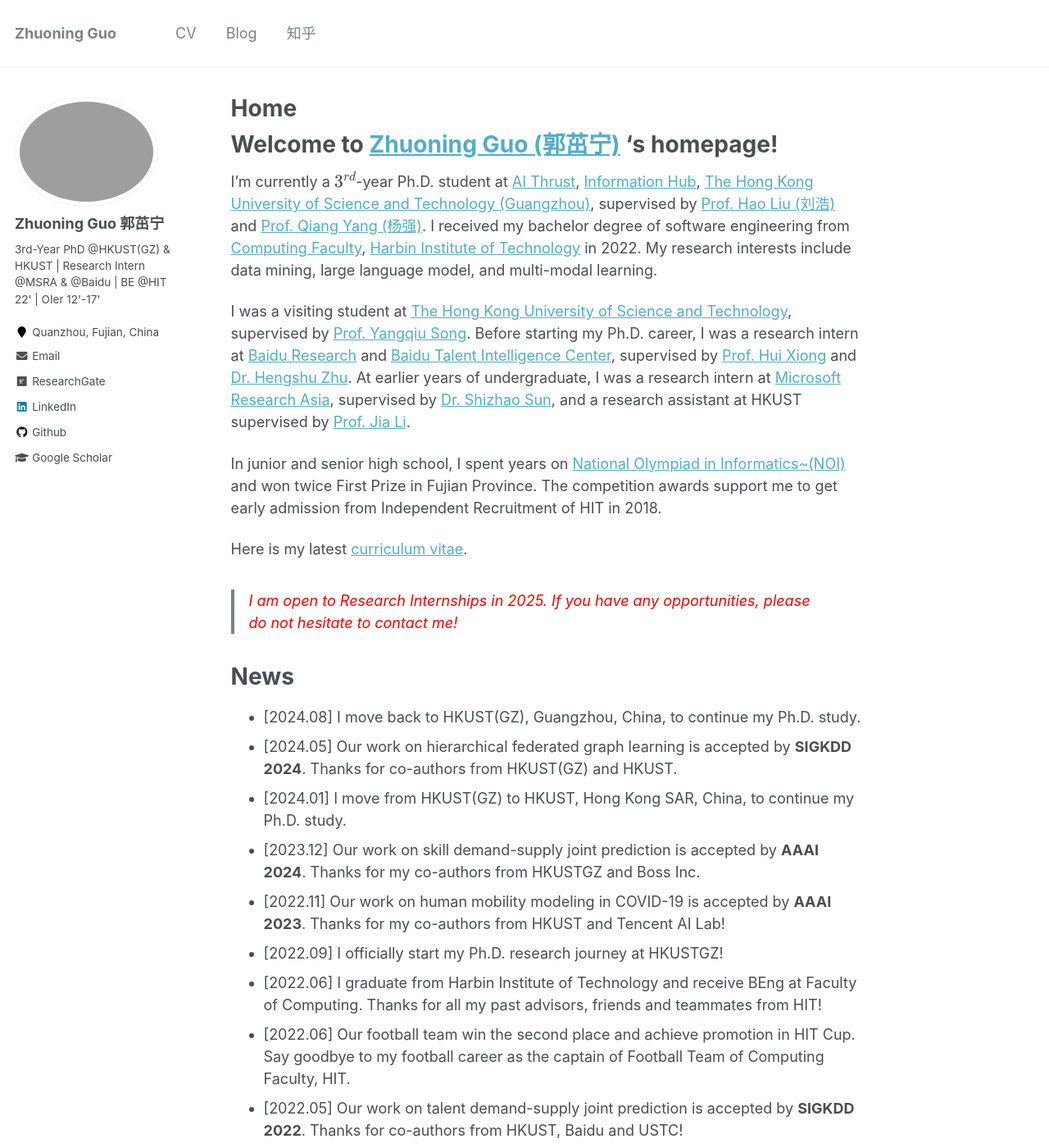
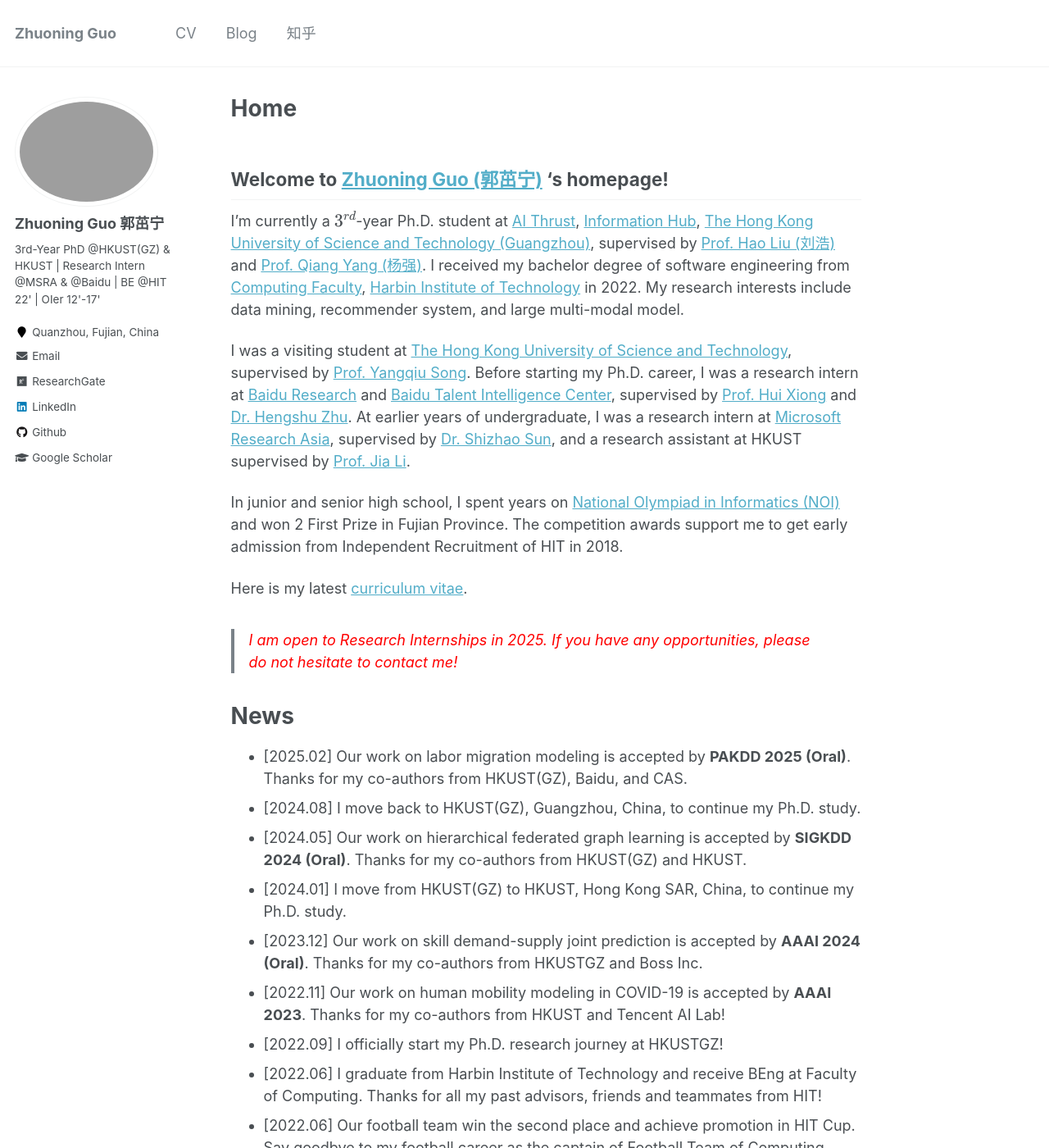
Before and after one commit to gzn00417/gzn00417.github.io, a Jekyll site: the page built from _pages/about.md, in a window 1280 px wide and 1400 px high. Shown: the whole window at 82% size. Built offline with Jekyll 4.4.1, drawn with Linux system fonts in a browser that asks for light colours; formulas are drawn with MathJax 3; some of the changed text lies outside the part shown.

Commit message:
update pakdd 2025

```diff
--- a/_pages/about.md
+++ b/_pages/about.md
@@ -8,13 +8,13 @@ redirect_from:
   - /about.html
 ---
 
-# Welcome to [Zhuoning Guo (郭茁宁)](https://gzn00417.github.io/) 's homepage!
+## Welcome to [Zhuoning Guo (郭茁宁)](https://gzn00417.github.io/) 's homepage!
 
-I'm currently a $3^{rd}$-year Ph.D. student at [AI Thrust](https://infh.hkust-gz.edu.cn/en/academics/ai), [Information Hub](https://infh.hkust-gz.edu.cn/en), [The Hong Kong University of Science and Technology (Guangzhou)](https://hkust-gz.edu.cn/), supervised by [Prof. Hao Liu (刘浩)](https://raymondhliu.github.io/) and [Prof. Qiang Yang (杨强)](https://cse.hkust.edu.hk/~qyang/). I received my bachelor degree of software engineering from [Computing Faculty](http://cs.hit.edu.cn/), [Harbin Institute of Technology](http://www.hit.edu.cn/) in 2022. My research interests include data mining, large language model, and multi-modal learning.
+I'm currently a $3^{rd}$-year Ph.D. student at [AI Thrust](https://infh.hkust-gz.edu.cn/en/academics/ai), [Information Hub](https://infh.hkust-gz.edu.cn/en), [The Hong Kong University of Science and Technology (Guangzhou)](https://hkust-gz.edu.cn/), supervised by [Prof. Hao Liu (刘浩)](https://raymondhliu.github.io/) and [Prof. Qiang Yang (杨强)](https://cse.hkust.edu.hk/~qyang/). I received my bachelor degree of software engineering from [Computing Faculty](http://cs.hit.edu.cn/), [Harbin Institute of Technology](http://www.hit.edu.cn/) in 2022. My research interests include data mining, recommender system, and large multi-modal model.
 
 I was a visiting student at [The Hong Kong University of Science and Technology](https://hkust.edu.hk/), supervised by [Prof. Yangqiu Song](https://cse.hkust.edu.hk/~yqsong/). Before starting my Ph.D. career, I was a research intern at [Baidu Research](http://research.baidu.com/) and [Baidu Talent Intelligence Center](https://ai.baidu.com/solution/recruitment), supervised by [Prof. Hui Xiong](http://datamining.rutgers.edu/) and [Dr. Hengshu Zhu](https://www.zhuhengshu.com/). At earlier years of undergraduate, I was a research intern at [Microsoft Research Asia](https://www.msra.cn/), supervised by [Dr. Shizhao Sun](https://scholar.google.com/citations?user=6tdI2m0AAAAJ&hl=zh-CN&oi=ao), and a research assistant at HKUST supervised by [Prof. Jia Li](https://sites.google.com/view/lijia).
 
-In junior and senior high school, I spent years on [National Olympiad in Informatics~(NOI)](https://www.noi.cn/) and won twice First Prize in Fujian Province. The competition awards support me to get early admission from Independent Recruitment of HIT in 2018.
+In junior and senior high school, I spent years on [National Olympiad in Informatics (NOI)](https://www.noi.cn/) and won 2 First Prize in Fujian Province. The competition awards support me to get early admission from Independent Recruitment of HIT in 2018.
 
 Here is my latest [curriculum vitae](https://gzn00417.github.io/cv/).
 
@@ -22,26 +22,29 @@ Here is my latest [curriculum vitae](https://gzn00417.github.io/cv/).
 
 # News
 
+- \[2025.02\] Our work on labor migration modeling is accepted by **PAKDD 2025 (Oral)**. Thanks for my co-authors from HKUST(GZ), Baidu, and CAS.
 - \[2024.08\] I move back to HKUST(GZ), Guangzhou, China, to continue my Ph.D. study.
-- \[2024.05\] Our work on hierarchical federated graph learning is accepted by **SIGKDD 2024**. Thanks for co-authors from HKUST(GZ) and HKUST.
+- \[2024.05\] Our work on hierarchical federated graph learning is accepted by **SIGKDD 2024 (Oral)**. Thanks for my co-authors from HKUST(GZ) and HKUST.
 - \[2024.01\] I move from HKUST(GZ) to HKUST, Hong Kong SAR, China, to continue my Ph.D. study.
-- \[2023.12\] Our work on skill demand-supply joint prediction is accepted by **AAAI 2024**. Thanks for my co-authors from HKUSTGZ and Boss Inc.
+- \[2023.12\] Our work on skill demand-supply joint prediction is accepted by **AAAI 2024 (Oral)**. Thanks for my co-authors from HKUSTGZ and Boss Inc.
 - \[2022.11\] Our work on human mobility modeling in COVID-19 is accepted by **AAAI 2023**. Thanks for my co-authors from HKUST and Tencent AI Lab!
 - \[2022.09\] I officially start my Ph.D. research journey at HKUSTGZ!
 - \[2022.06\] I graduate from Harbin Institute of Technology and receive BEng at Faculty of Computing. Thanks for all my past advisors, friends and teammates from HIT!
 - \[2022.06\] Our football team win the second place and achieve promotion in HIT Cup. Say goodbye to my football career as the captain of Football Team of Computing Faculty, HIT.
-- \[2022.05\] Our work on talent demand-supply joint prediction is accepted by **SIGKDD 2022**. Thanks for co-authors from HKUST, Baidu and USTC!
+- \[2022.05\] Our work on talent demand-supply joint prediction is accepted by **SIGKDD 2022 (Oral)**. Thanks for co-authors from HKUST, Baidu and USTC!
 - \[2022.02\] Our work on graphic design refining is accepted by **TVCG** (done during internship at MSRA). Thanks for co-authors from MSRA, PKU and XJTU.
 - \[2021.10\] I join Baidu Research, Baidu Inc, as a research intern.
 - \[2020.11\] I join Microsoft Research Asia as a research intern.
 - \[2020.05\] I join Massive Data Computing Lab, HIT, as an undergraduate intern.
 
-# Publications [(Google Scholar)](https://scholar.google.com/citations?user=jBd64WgAAAAJ)
+# Publications
 
+> Full list are in [(Google Scholar)](https://scholar.google.com/citations?user=jBd64WgAAAAJ).
+
+- **[PAKDD 2025 <u>Oral</u>]** **Zhuoning Guo**, Le Zhang, Hengshu Zhu, Weijia Zhang, Hui Xiong, Hao Liu. Labor Migration Modeling through Large-scale Job Query Data.
 - **[Arxiv]** **Zhuoning Guo**, Ruiqian Han, Hao Liu. Against Multifaceted Graph Heterogeneity via Asymmetric Federated Prompt Learning.
 - **[KDD 2024 <u>Oral</u>]** **Zhuoning Guo**, Duanyi Yao, Qiang Yang, Hao Liu. HiFGL: A Hierarchical Framework for Cross-silo Cross-device Federated Graph Learning. *Proceedings of the 30th ACM SIGKDD Conference on Knowledge Discovery and Data Mining*
 - **[Arxiv]** **Zhuoning Guo**, Hao Liu, Le Zhang, Qi Zhang, Hengshu Zhu, Hui Xiong. Convergence-aware Clustered Federated Graph Learning Framework for Collaborative Inter-company Labor Market Forecasting.
-- **[Arxiv]** **Zhuoning Guo**, Le Zhang, Hengshu Zhu, Weijia Zhang, Hui Xiong, Hao Liu. Labor Migration Modeling through Large-scale Job Query Data.
 - **[AAAI 2024 <u>Oral</u>]** Wen Shuo Chao, Zhaopeng Qiu, Likang Wu, **Zhuoning Guo**, Zhi Zheng, Hengshu Zhu, Hao Liu. A Cross-View Hierarchical Graph Learning Hypernetwork for Skill Demand-Supply Joint Prediction. *Proceedings of the Thirty-Eighth AAAI Conference on Artificial Intelligence*
 - **[AAAI 2023]** Yang Liu, Yu Rong, **Zhuoning Guo**, Nuo Chen, Tingyang Xu, Fugee Tsung, Jia Li. Human Mobility Modeling During the COVID-19 Pandemic via Deep Graph Diffusion Infomax. *Proceedings of the Thirty-Seventh AAAI Conference on Artificial Intelligence*
 - **[KDD 2024 <u>Oral</u>]** **Zhuoning Guo**, Hao Liu, Le Zhang, Qi Zhang, Hengshu Zhu, Hui Xiong. Talent Demand-Supply Joint Prediction with Dynamic Heterogeneous Graph Enhanced Meta-Learning. *Proceedings of the 28th ACM SIGKDD Conference on Knowledge Discovery and Data Mining*
@@ -54,4 +57,4 @@ Here is my latest [curriculum vitae](https://gzn00417.github.io/cv/).
 
 ---
 
-> *The page is update at Dec. 29, 2024.*
+> *The page is update at Feb. 9, 2025.*
```
